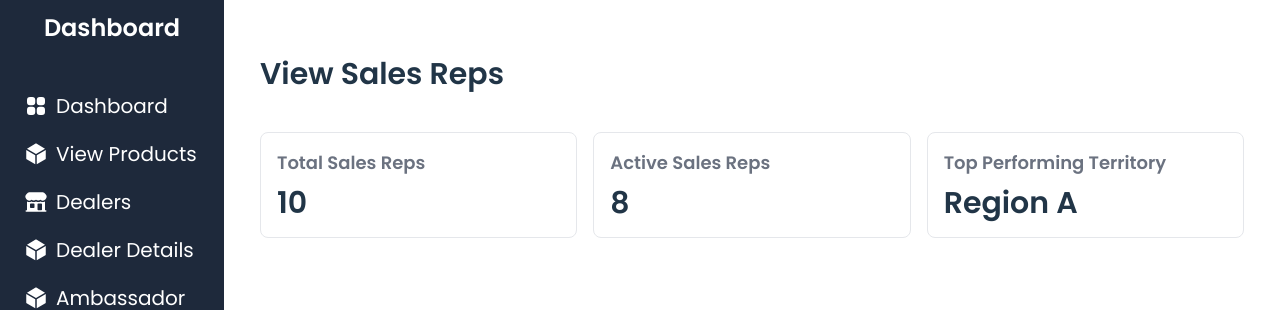
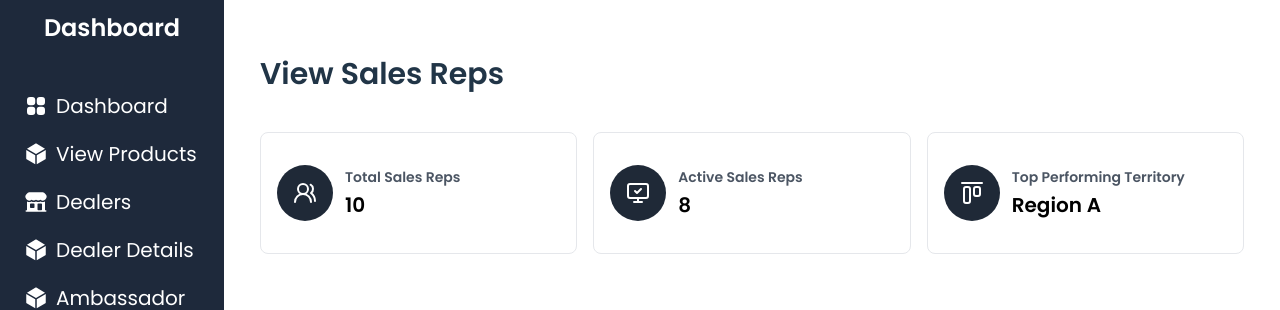
Before and after one commit to AimenEllahi/admin, a React (Vite) app: page /salesrep in a window 1280 px wide. Shown: the top 310 px of the page. Built offline with nearby package versions, Linux system fonts and the light colour scheme.

Commit message:
fixing cards

```diff
--- a/src/pages/SalesRep.jsx
+++ b/src/pages/SalesRep.jsx
@@ -1,5 +1,6 @@
 import React from "react";
 import TableComponent from "../components/TableComponent";
+import { UsersRound, AlignStartHorizontal, MonitorCheck } from "lucide-react";
 
 const SALESREP_HEADERS = ["ID", "Name", "Territory", "Joining Date", "Status"];
 
@@ -24,27 +25,42 @@ const SalesRep = () => {
       {/* Display Stats Cards */}
       <div className="flex gap-4">
         {/* Card 1 */}
-        <div className="flex-1 p-4 border rounded-lg ">
-          <h2 className="text-lg font-semibold mb-2 text-gray-500">
+        <div className="flex-1 p-4 border rounded-lg flex items-center">
+          <div className="w-14 h-14 flex items-center justify-center bg-gray-800 rounded-full">
+            <UsersRound size={24} className="text-white" />
+          </div>
+          <div className="ml-3">
+            <h2 className="text-sm font-semibold mb-1 text-gray-600">
               Total Sales Reps
             </h2>
-          <p className="text-3xl font-bold">10</p>
+            <p className="text-xl font-bold text-black">10</p>
+          </div>
         </div>
 
         {/* Card 2 */}
-        <div className="flex-1 p-4 border rounded-lg ">
-          <h2 className="text-lg font-semibold mb-2 text-gray-500">
+        <div className="flex-1 p-4 border rounded-lg flex items-center">
+          <div className="w-14 h-14 flex items-center justify-center bg-gray-800 rounded-full">
+            <MonitorCheck size={24} className="text-white" />
+          </div>
+          <div className="ml-3">
+            <h2 className="text-sm font-semibold mb-1 text-gray-600">
               Active Sales Reps
             </h2>
-          <p className="text-3xl font-bold">8</p>
+            <p className="text-xl font-bold text-black">8</p>
+          </div>
         </div>
 
         {/* Card 3 */}
-        <div className="flex-1 p-4 border rounded-lg ">
-          <h2 className="text-lg font-semibold mb-2 text-gray-500">
+        <div className="flex-1 p-4 py-8 border rounded-lg flex items-center">
+          <div className="w-14 h-14 flex items-center justify-center bg-gray-800 rounded-full">
+            <AlignStartHorizontal size={24} className="text-white" />
+          </div>
+          <div className="ml-3">
+            <h2 className="text-sm font-semibold mb-1 text-gray-600">
               Top Performing Territory
             </h2>
-          <p className="text-3xl font-bold">Region A</p>
+            <p className="text-xl font-bold text-black">Region A</p>
+          </div>
         </div>
       </div>
 
```
Also changed, not shown: 1 other file (tests, documents, lock files or other folders). Lines whose indentation alone changed are shown as unchanged.
